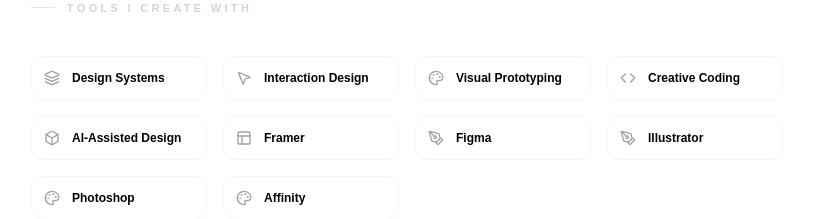
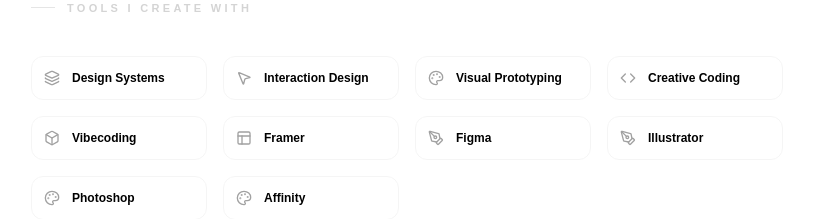
Before and after one commit to xBrokkr/merickalkan.cv, a React (Vite) app: page / in a window 1280 px wide. Shown: the part 1460-1679 px from the top of the page, without its empty margins (233-1046 px from the left). Built offline with nearby package versions, Linux system fonts and the light colour scheme.

Commit message:
Update App.tsx

```diff
--- a/src/App.tsx
+++ b/src/App.tsx
@@ -802,7 +802,7 @@ function App() {
             <UseItem name="Interaction Design" icon={MousePointer2} />
             <UseItem name="Visual Prototyping" icon={Palette} />
             <UseItem name="Creative Coding" icon={Code} />
-            <UseItem name="AI-Assisted Design" icon={Box} />
+            <UseItem name="Vibecoding" icon={Box} />
             <UseItem name="Framer" icon={Layout} />
             <UseItem name="Figma" icon={PenTool} />
             <UseItem name="Illustrator" icon={PenTool} />
```
